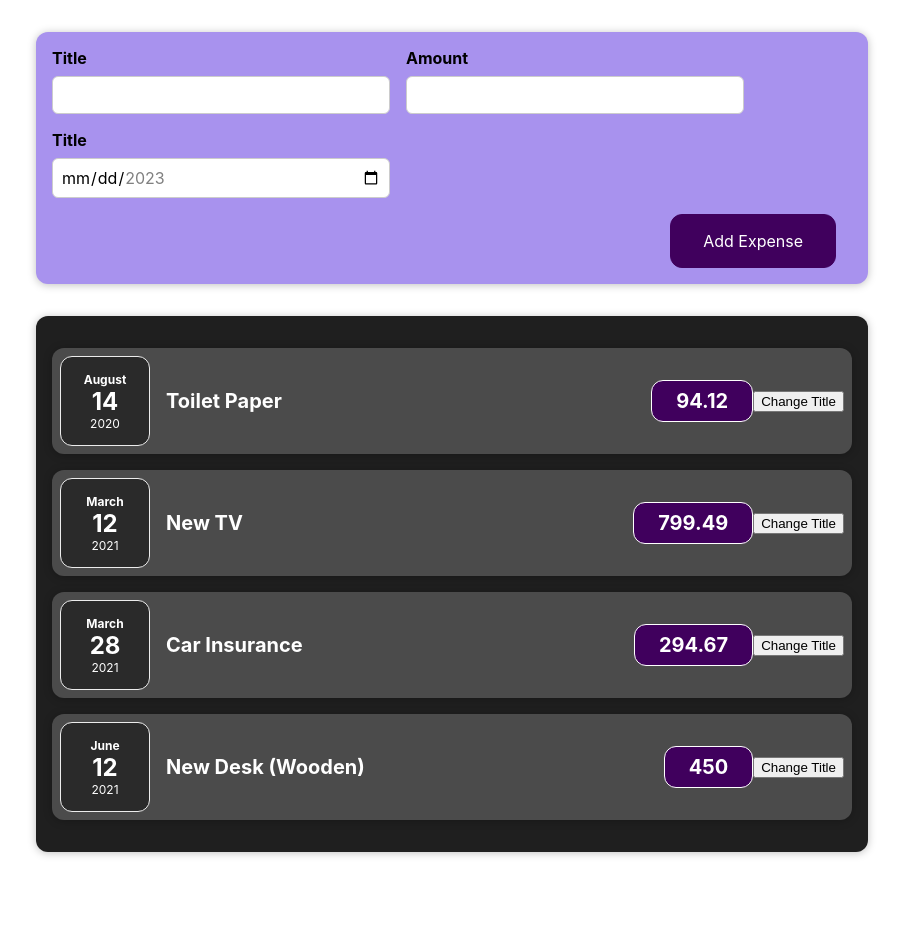
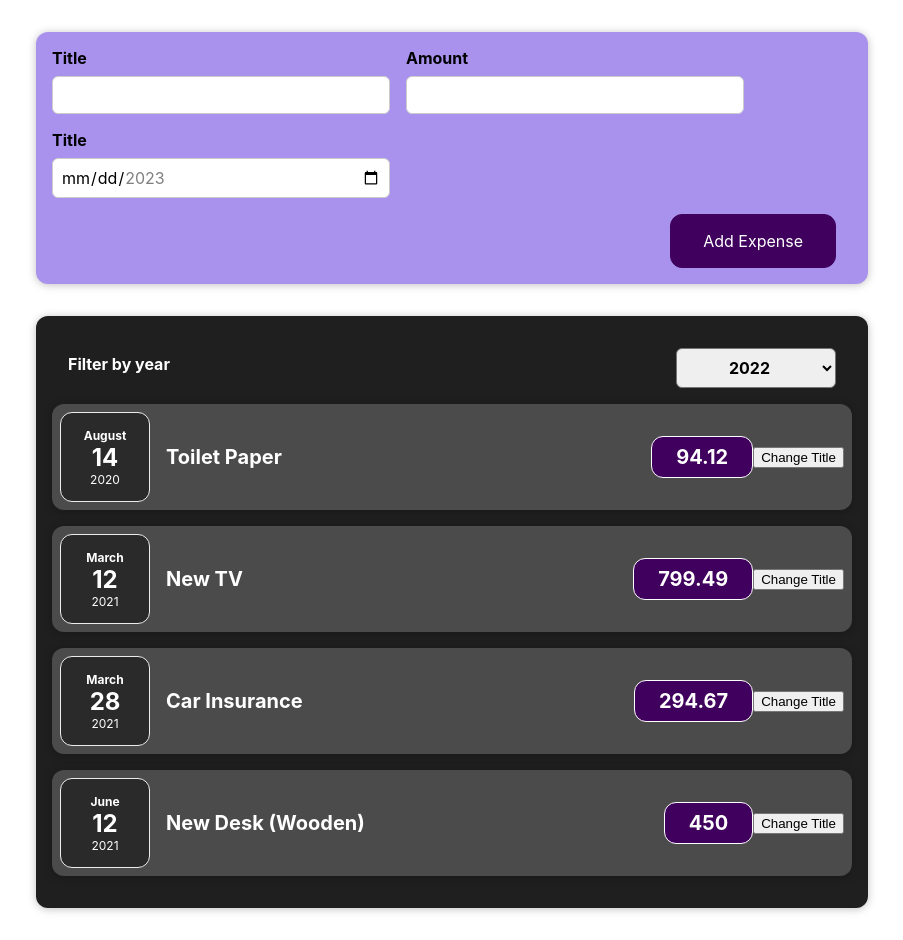
Before and after one commit to mclegacycodes/reactComponentday1, a React (Create React App) app: page / in a window 1280 px wide. Shown: the whole page, without its empty margins (188-1091 px from the left). Before the commit the page ends 884 px from the top, so only its background shows below. Built offline with nearby package versions, Linux system fonts and the light colour scheme.

Commit message:
worked on the delay in state updates

```diff
--- a/src/components/Expenses/ExpenseFilter.js
+++ b/src/components/Expenses/ExpenseFilter.js
@@ -1,13 +1,18 @@
-import React from 'react';
+import React,{useState} from 'react';
+import './ExpenseFilter.css';
 
-import './ExpensesFilter.css';
+const ExpensesFilter = (props) => {
+    const [year,setYear]=useState("");
+    const yearHandler=(event)=>{
+        setYear(event.target.value);
+        props.onYearUpdate(event.target.value);
 
-const ExpensesFilter = () => {
+    }
   return (
     <div className='expenses-filter'>
       <div className='expenses-filter__control'>
         <label>Filter by year</label>
-        <select>
+        <select onChange={yearHandler}>
           <option value='2022'>2022</option>
           <option value='2021'>2021</option>
           <option value='2020'>2020</option>
--- a/src/components/Expenses/Expenses.js
+++ b/src/components/Expenses/Expenses.js
@@ -1,10 +1,15 @@
 import ExpenseItem from './ExpenseItem';
 import Card from '../UI/Card';
 import './Expenses.css';
+import ExpensesFilter from './ExpenseFilter';
+function Expenses(props){
+  const yearUpdateHandler=(yearValue)=>{
+    console.log(yearValue);
 
-function Expenses(props){
+  }
   return (
 <Card className='expenses'>
+<ExpensesFilter onYearUpdate={yearUpdateHandler}/>
 {props.expense.map((item)=>{ return <ExpenseItem title={item.title} amount={item.amount} date={item.date}></ExpenseItem>})}
 </Card>
   );
```
